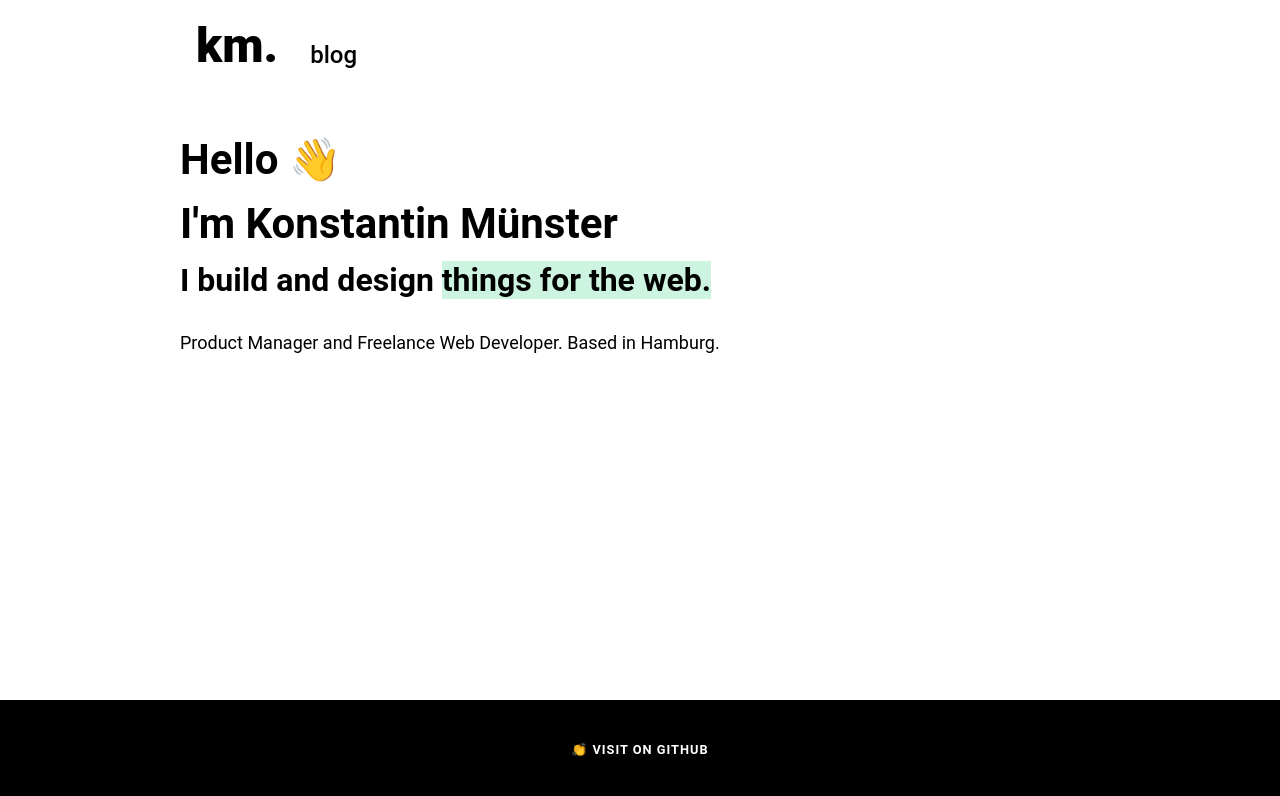
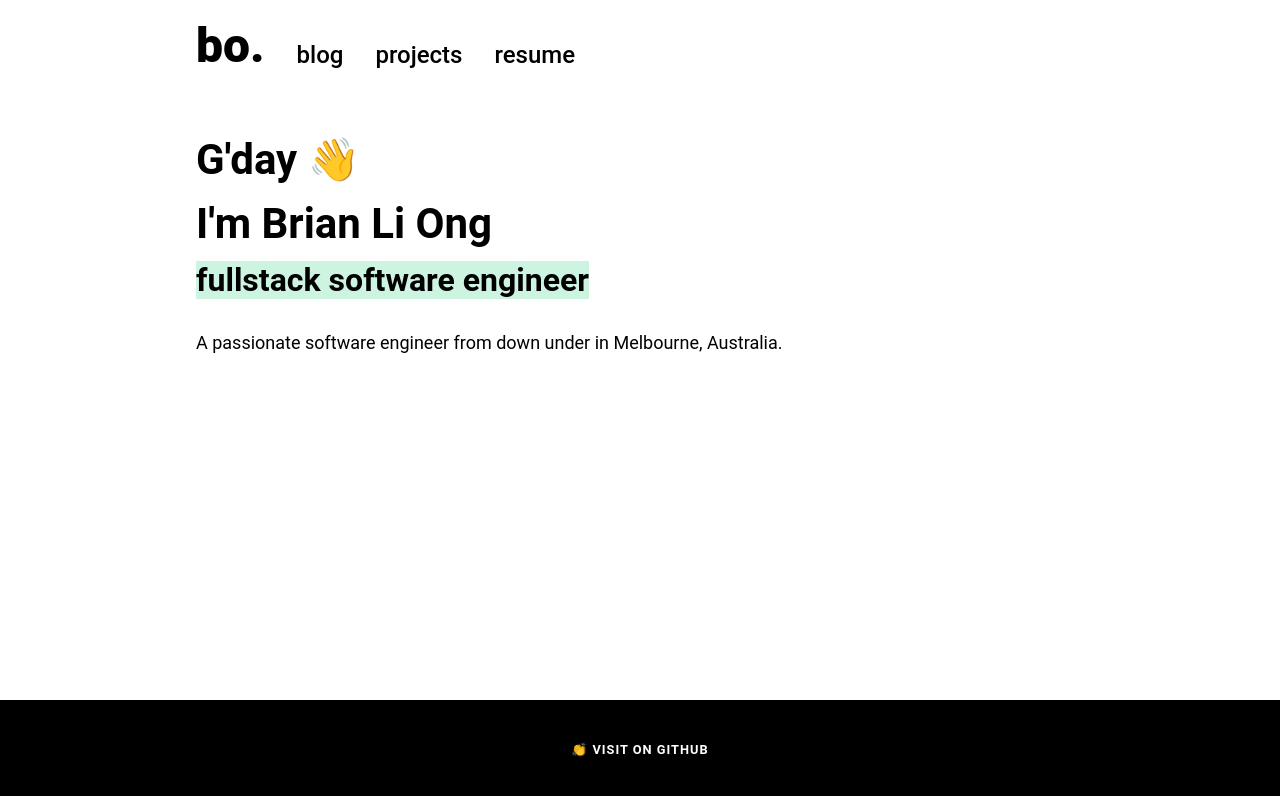
Before and after one commit to brianbingbong/my-portfolio, a Gatsby site: page / in a window 1280 px wide. Built offline with nearby package versions, Linux system fonts and the light colour scheme; Gatsby itself is replaced by a stand-in of ours.

Commit message:
add empty projects and resume page,  change home page text to point to me

```diff
--- a/src/components/header/Header.tsx
+++ b/src/components/header/Header.tsx
@@ -2,6 +2,8 @@ import React from "react"
 import { Link } from "gatsby"
 import * as styles from "./Header.module.scss"
 import NavBarLink from "../navBarLink/NavBarLink"
+
+const headerLinks = ["blog", "projects", "resume"]
 
 const Header = () => {
   return (
@@ -10,10 +12,14 @@ const Header = () => {
         <ul>
           <li>
             <Link to="/" aria-label="home">
-              <div className={styles.logo}>km.</div>
+              <div className={styles.logo}>bo.</div>
             </Link>
           </li>
-          <NavBarLink name="blog" link="/blog" />
+          {headerLinks.map((link: string) => (
+            <li>
+              <NavBarLink name={link} link={`/${link}`} />
+            </li>
+          ))}
         </ul>
       </nav>
     </div>
--- a/src/components/layout/Layout.module.scss
+++ b/src/components/layout/Layout.module.scss
@@ -9,6 +9,6 @@
     width: 100%;
     max-width: 62.5rem;
     margin: 0 auto;
-    padding: 0 2.5rem;
+    padding: 0 3.5rem;
   }
 }
--- a/src/components/navBarLink/NavBarLink.module.scss
+++ b/src/components/navBarLink/NavBarLink.module.scss
@@ -6,7 +6,6 @@
 }
 
 li {
-
   float: left;
 }
 
--- a/src/components/navBarLink/NavBarLink.tsx
+++ b/src/components/navBarLink/NavBarLink.tsx
@@ -9,11 +9,9 @@ interface Props {
 
 const NavBarLink: React.FC<Props> = ( { name, link } ) => {
   return (
-    <li>
-      <Link to={link} aria-label={name}>
-        <div className={styles.headerLink}>{name}</div>
-      </Link>
-    </li>
+    <Link to={link} aria-label={name}>
+      <div className={styles.headerLink}>{name}</div>
+    </Link>
   )
 }
 
--- a/src/content/pages/hero.md
+++ b/src/content/pages/hero.md
@@ -1,9 +1,9 @@
 ---
-greetings: "Hello"
+greetings: "G'day"
 emoji: "👋"
-title: "I'm Konstantin Münster"
-subtitlePrefix: "I build and design "
-subtitleHighlight: "things for the web."
+title: "I'm Brian Li Ong"
+subtitlePrefix: ""
+subtitleHighlight: "fullstack software engineer"
 ---
 
-Product Manager and Freelance Web Developer. Based in Hamburg.
+A passionate software engineer from down under in Melbourne, Australia.
```
Also changed, not shown: src/pages/projects/index.tsx (added, +12 -0 lines), src/pages/resume/index.tsx (added, +12 -0 lines).
